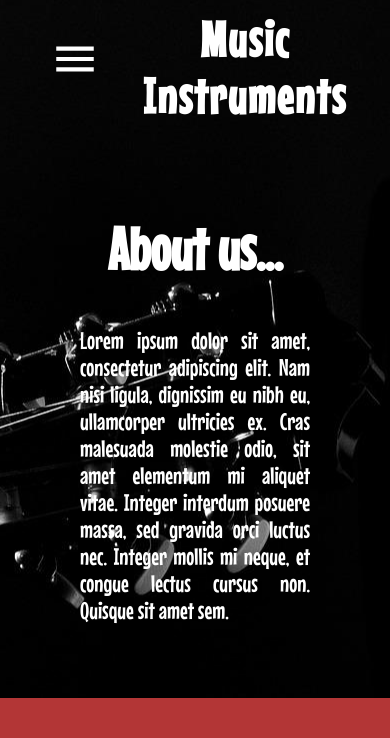
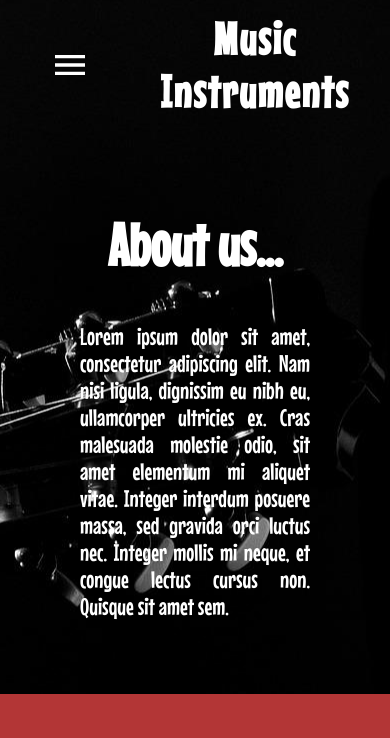
Before and after one commit to Houser97/Inventory-App, a Node server app: page / in a window 390 px wide. Shown: the top 738 px of the page. Run offline with Node 20, Linux system fonts and the light colour scheme; some libraries are stand-ins or nearby versions.

Commit message:
Modify media queries for responsivness

```diff
--- a/public/stylesheets/brand_form.css
+++ b/public/stylesheets/brand_form.css
@@ -119,7 +119,7 @@ label {
 }
 
 input:focus, textarea:focus {
-  box-shadow: rgba(253, 199, 0, 0.16) 0px 1px 4px, rgb(217, 194, 20) 0px 0px 0px 3px;
+  box-shadow: rgba(255, 167, 3, 0.652) 0px 0px 0px 3px;
 }
 
 button {
--- a/public/stylesheets/style.css
+++ b/public/stylesheets/style.css
@@ -35,7 +35,7 @@ footer {
 }
 
 a {
-  color: #00B7FF;
+  color: #000000;
 }
 
 p{
@@ -71,8 +71,9 @@ header .title-store {
 .svg-menu {
   position: absolute;
   left: 50px;
-  top: 25%;
   cursor: pointer;
+  width: 50px;
+  height: 50px;
 }
 
 .close-menu {
@@ -161,7 +162,7 @@ img{
 }
 
 .navbar {
-  font-size: 20px;
+  font-size: 26px;
   position: absolute;
   right: 100%;
   top: 100%;
@@ -175,34 +176,25 @@ img{
 
 @media (max-width: 850px) {
   .header-text {
-    padding-left: 50px;
+    padding-left: 120px;
     font-size: 80px;
   }
 }
 
 @media (max-width: 640px) {
   .header-text {
-    padding-left: 80px;
-    font-size: 70px;
+    padding-left: 120px;
+    font-size: 60px;
+  }
+
+  .svg-menu {
+    width: 40px;
+    height: 40px;
   }
 }
 
-@media (max-width: 560px) {
+@media (max-width: 520px) {
   .header-text {
-    font-size: 60px;
+    font-size: 46px;
   }
 }
-
-@media (max-width: 500px) {
-  .header-text {
-    font-size: 60px;
-    padding-left: 100px;
-  }
-}
-
-@media (max-width: 400px) {
-  .header-text {
-    font-size: 50px;
-  }
-
-}
--- a/views/index.ejs
+++ b/views/index.ejs
@@ -11,10 +11,10 @@
       <header >
         <h1 id="header" class="title-store">
           <%- include('./partials/navbar.ejs') %>
-          <svg class="svg-menu" style="width:50px;height:50px" viewBox="0 0 24 24">
+          <svg class="svg-menu" viewBox="0 0 24 24">
             <path fill="currentColor" d="M3,6H21V8H3V6M3,11H21V13H3V11M3,16H21V18H3V16Z" />
           </svg>
-          <svg class="svg-menu close-menu" style="width:50px;height:50px" viewBox="0 0 24 24">
+          <svg class="svg-menu close-menu" viewBox="0 0 24 24">
             <path fill="currentColor" d="M13.46,12L19,17.54V19H17.54L12,13.46L6.46,19H5V17.54L10.54,12L5,6.46V5H6.46L12,10.54L17.54,5H19V6.46L13.46,12Z" />
           </svg>
           <div class="header-text">
```
